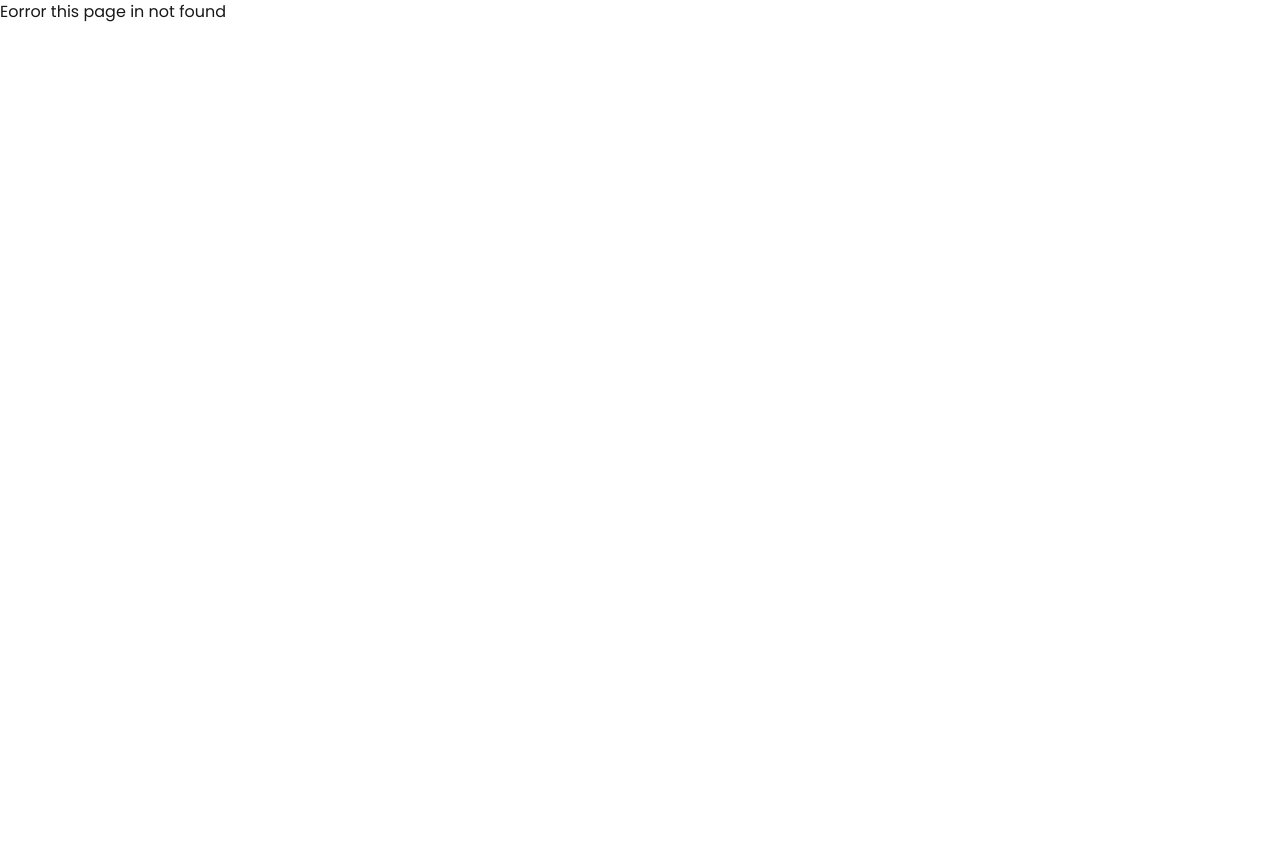
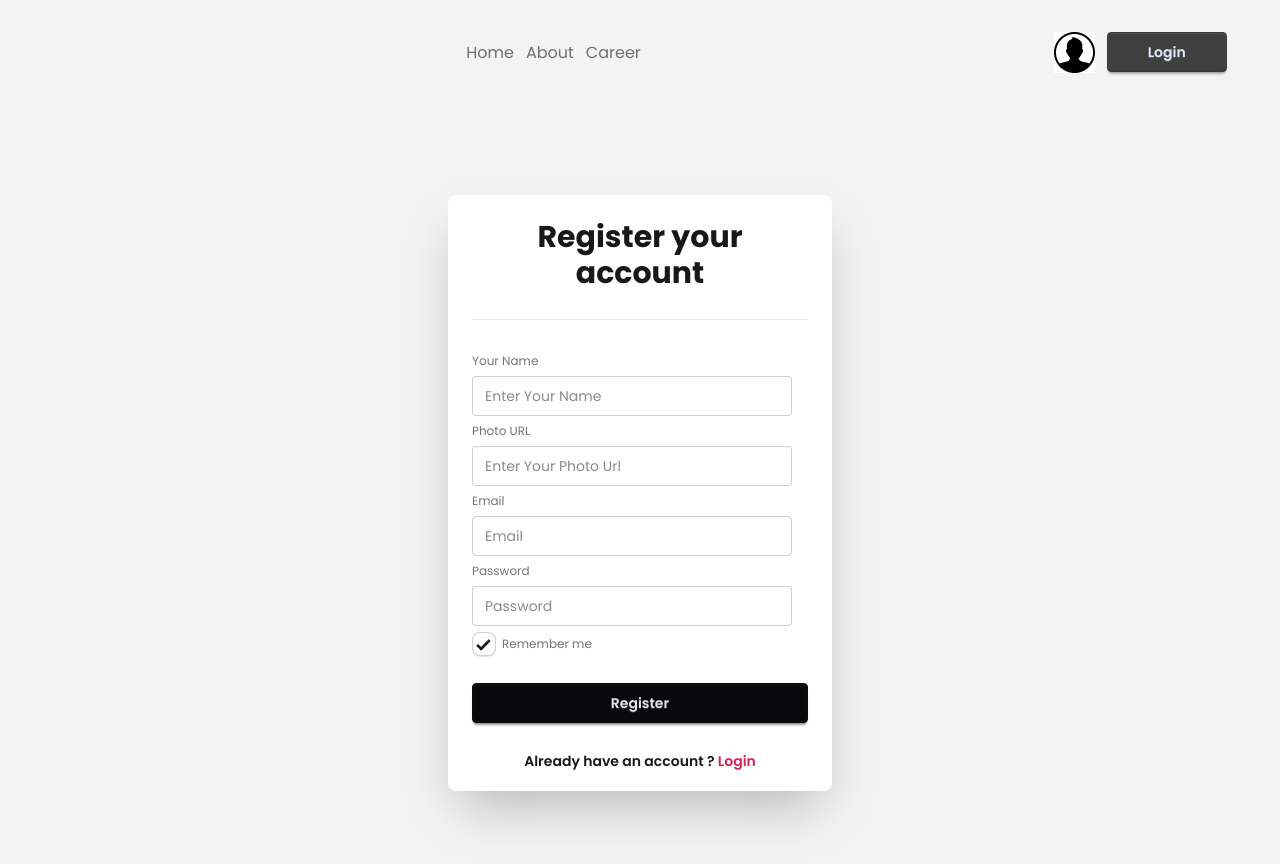
Before and after one commit to rayhanbri/dragon-news, a React (Vite) app: page /auth/register in a window 1280 px wide. Before the commit this address had no page. Shown: the top 864 px of the page. Before the commit the page ends 800 px from the top, so only its background shows below. Built offline with nearby package versions, Linux system fonts and the light colour scheme.

Commit message:
added login and  register and sticky

```diff
--- a/src/Components/Navbar.jsx
+++ b/src/Components/Navbar.jsx
@@ -1,5 +1,5 @@
 import React from 'react';
-import { NavLink } from 'react-router';
+import { Link, NavLink } from 'react-router';
 import user from "../assets/user.png"
 
 const Navbar = () => {
@@ -13,7 +13,7 @@ const Navbar = () => {
      </div>
      <div className='flex gap-3'>
       <img src={user} alt="" />
-      <button className='btn btn-primary px-10'>Login</button>
+      <Link to='/auth/login' className='btn btn-primary px-10'>Login</Link>
      </div>
     </div>
   );
--- /dev/null
+++ b/src/Layout/AuthLayout.jsx
@@ -0,0 +1,18 @@
+import React from 'react';
+import Navbar from '../Components/Navbar';
+import { Outlet } from 'react-router';
+
+const AuthLayout = () => {
+  return (
+    <div className=' bg-base-200 py-5 min-h-screen'>
+     <header className='w-11/12 mx-auto'>
+       <Navbar></Navbar>
+     </header>
+     <main className='w-11/12 mx-auto  py-5'>
+      <Outlet></Outlet>
+     </main>
+    </div>
+  );
+};
+
+export default AuthLayout;
--- a/src/Layout/HomeLayout.jsx
+++ b/src/Layout/HomeLayout.jsx
@@ -21,7 +21,7 @@ const HomeLayout = () => {
       <main className='w-11/12 mx-auto py-4  grid grid-cols-12 gap-5'>
 
         {/* left navbar  */}
-       <aside className='col-span-3'>
+       <aside className='col-span-3 sticky  top-0 h-fit'>
         <Leftaside></Leftaside>
        </aside>
         {/* main  out let section  */}
@@ -29,7 +29,7 @@ const HomeLayout = () => {
           <Outlet></Outlet>
         </section>
         {/* right navbar */}
-        <aside className='col-span-3'>
+        <aside className='col-span-3 sticky  top-0 h-fit'>
        <RightAside></RightAside>
        </aside>
 
--- /dev/null
+++ b/src/Pages/Login.jsx
@@ -0,0 +1,28 @@
+import React from 'react';
+import { Link } from 'react-router';
+
+const Login = () => {
+  return (
+    <div className='flex  justify-center min-h-screen items-center'>
+       <div className="card bg-base-100 w-full max-w-sm shrink-0 shadow-2xl">
+      <div className="card-body">
+        <h1 className='font-bold text-3xl text-center'>Login your account</h1>
+        <hr className=' my-5 text-base-300'></hr>
+        <fieldset className="fieldset">
+          <label className="label">Email</label>
+          <input type="email" className="input" placeholder="Email" />
+          <label className="label">Password</label>
+          <input type="password" className="input" placeholder="Password" />
+          <div><a className="link link-hover">Forgot password?</a></div>
+          <button className="btn btn-neutral mt-4">Login</button>
+        </fieldset>
+      </div>
+      <p  className='pb-5 text-center font-semibold text-sm'>
+        Dont’t Have An Account ? <Link  className='text-secondary' to='/auth/register' >Register</Link>
+      </p>
+      </div>
+    </div>
+  );
+};
+
+export default Login;
--- /dev/null
+++ b/src/Pages/Register.jsx
@@ -0,0 +1,41 @@
+import React from 'react';
+import { Link } from 'react-router';
+
+const Register = () => {
+  return (
+    <div className='flex  justify-center min-h-screen items-center'>
+      <div className="card bg-base-100 w-full max-w-sm shrink-0 shadow-2xl">
+        <div className="card-body">
+          <h1 className='font-bold text-3xl text-center'>Register your account</h1>
+          <hr className=' my-5 text-base-300'></hr>
+          <fieldset className="fieldset">
+            {/* Name  */}
+            <label className="label">Your Name</label>
+            <input type="text" className="input" placeholder="Enter Your Name" />
+            {/* photo url  */}
+            <label className="label">Photo URL</label>
+            <input type="text" className="input" placeholder="Enter Your Photo Url" />
+            {/* email  */}
+            <label className="label">Email</label>
+            <input type="email" className="input" placeholder="Email" />
+
+            {/* password */}
+            <label className="label">Password</label>
+            <input type="password" className="input" placeholder="Password" />
+            <div><label className="label">
+              <input type="checkbox" defaultChecked className="checkbox" />
+              Remember me
+            </label></div>
+
+            <button className="btn btn-neutral mt-4">Register</button>
+          </fieldset>
+        </div>
+        <p className='pb-5 text-center font-semibold text-sm'>
+          Already have an account ? <Link className='text-secondary' to='/auth/login' >Login</Link>
+        </p>
+      </div>
+    </div>
+  );
+};
+
+export default Register;
```
Also changed, not shown: src/routes/Router.jsx (+15 -1 lines).
